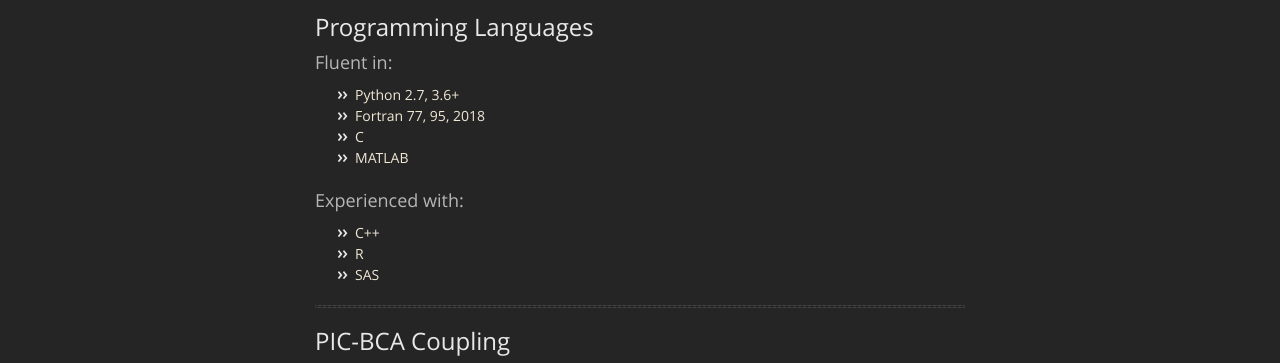
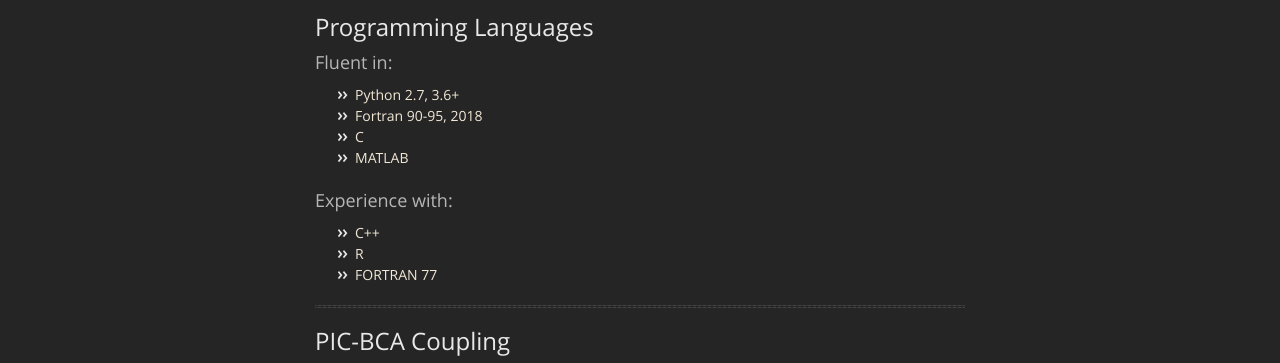
Before and after one commit to drobnyjt/test_jekyll, a Jekyll site: the page built from index.md, in a window 1280 px wide and 1400 px high, scrolled down 781 px. Shown: the part 154-517 px from the top of the window. Built offline with Jekyll 4.4.1, drawn with Linux system fonts in a browser that asks for light colours; our own code applies the rules of GitHub Pages for plain Markdown files; some of the changed text lies outside the part shown.

Commit message:
Update index.md

```diff
--- a/index.md
+++ b/index.md
@@ -37,15 +37,15 @@ layout: default
 ### Fluent in:
 
 * Python 2.7, 3.6+
-* Fortran 77, 95, 2018
+* Fortran 90-95, 2018
 * C
 * MATLAB
 
-### Experienced with:
+### Experience with:
 
 * C++
 * R
-* SAS
+* FORTRAN 77
 
 * * *
 
```
Also changed, not shown: other parts of index.md (+6 -0 lines).
